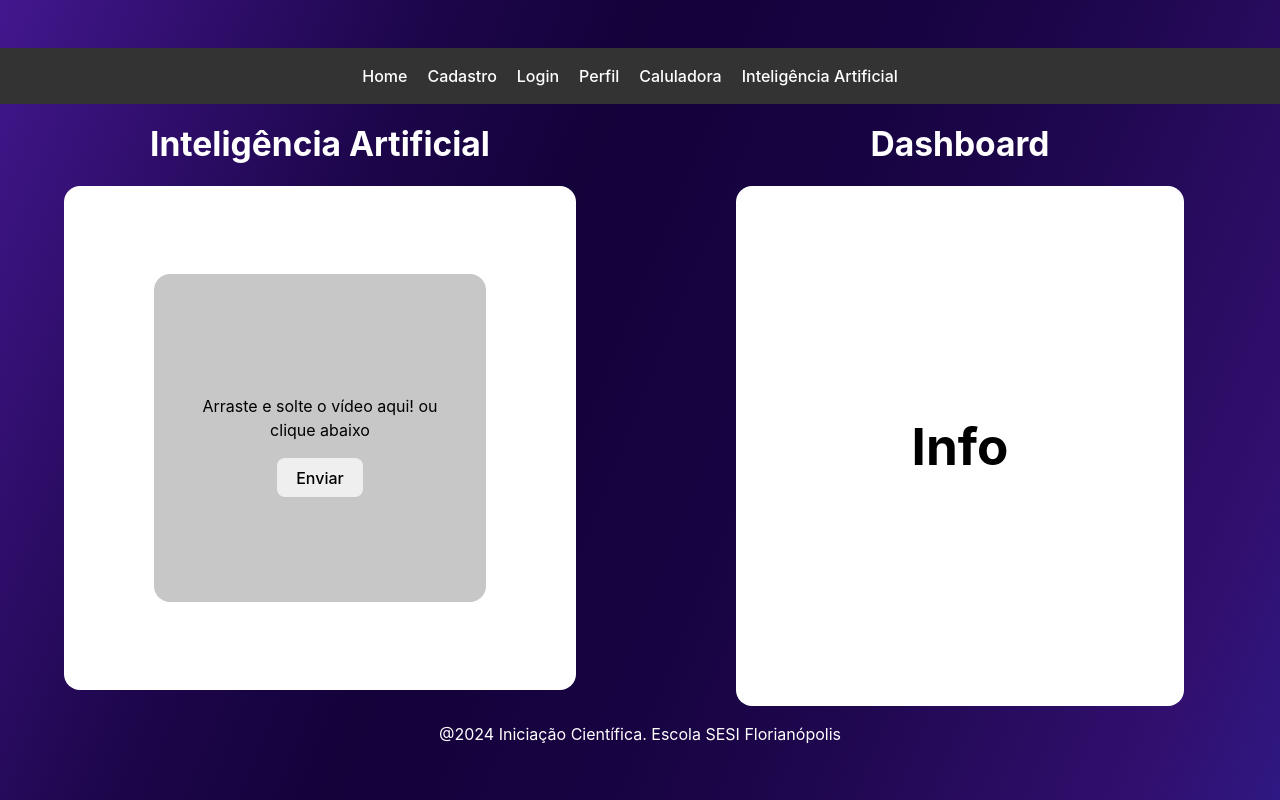
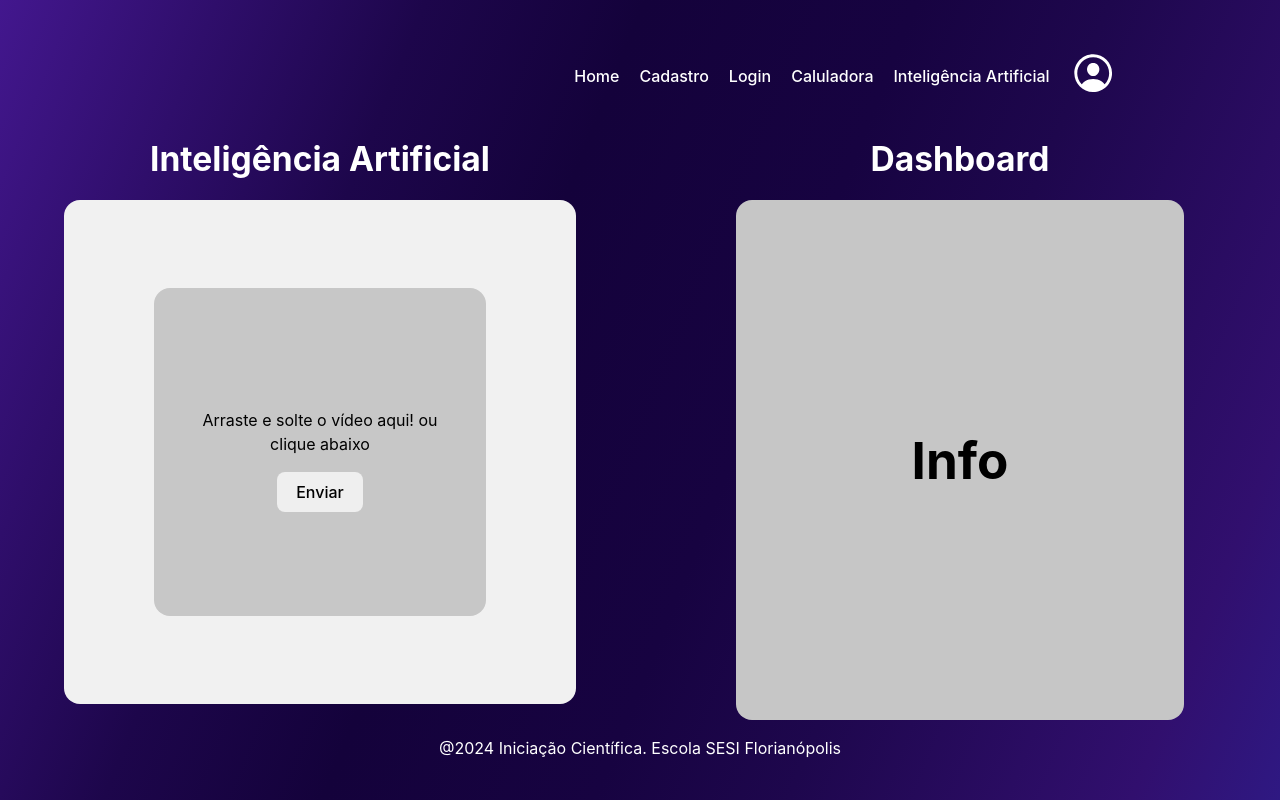
Before and after one commit to PedroZanette/Tela-Cadastro, a React (Vite) app: page /ai in a window 1280 px wide. Built offline with nearby package versions, Linux system fonts and the light colour scheme.

Commit message:
APRESENTATION MODEL

```diff
--- a/src/App.css
+++ b/src/App.css
@@ -1,7 +1,7 @@
 #root {
   max-width: 100vw;
   width: 100%;
-  height: auto;
+  height: 100%;
   margin: 0 0;
   padding: 0rem;
   text-align: center;
@@ -22,44 +22,3 @@ body {
   color: #fff;
   /* overflow: hidden; */
 }
-
-nav{
-  display: flex;
-  justify-content: space-around;
-  align-items: center;
-  padding-top: 1%;
-}
-
-nav {
-  background-color: #333;
-  color: #fff;
-  padding: 1em;
-  text-align: center;
-}
-
-nav ul {
-  list-style: none;
-  margin: 0;
-  padding: 0;
-  display: flex;
-  justify-content: space-between;
-}
-
-nav li {
-  margin-right: 20px;
-}
-
-nav a {
-  color: #fff;
-  text-decoration: none;
-  transition: color 0.2s ease;
-}
-
-nav a:hover {
-  color: #ccc;
-}
-
-nav a.active {
-  color: #fff;
-  border-bottom: 2px solid #fff;
-}
--- a/src/App.jsx
+++ b/src/App.jsx
@@ -9,7 +9,7 @@ import AI from './components/AI/trafficAi';
 import Calculator from './components/Calculator/calculator';
 import Navbar from './components/Navbar/navbar';
 import { Footer } from './components/Footer/footer';
-import { Nav } from 'react-bootstrap';
+import RecPassword from './components/RecPassword/recPassword';
 
 
 /*Eu não aguento mais*/
@@ -24,6 +24,7 @@ function App() {
         <Route path="/perfil" element={<Perfil />} />
         <Route path="/calculator" element={<Calculator />} />
         <Route path="/ai" element={<AI />} />
+        <Route path="/recuperar senha" element={<RecPassword />} />
       </Routes>
       <Footer />
     </BrowserRouter>
--- a/src/components/AI/trafficAi.css
+++ b/src/components/AI/trafficAi.css
@@ -2,7 +2,7 @@
     display: flex;
     flex-direction: space-between;
     width: 100%;
-    height: 100%;
+
 }
 
 .Titulo-Ai{
@@ -29,7 +29,7 @@
 
 /* Aqui é o quadro branco da ia */
 .ai-screen-content {
-    background-color: white;
+    background-color: rgb(241, 241, 241);
     height: 55vh;
     width: 35vw;
     border-radius: 1em;
@@ -69,7 +69,7 @@
 /* Aqui é o quadro da Info */
 .dashbord-info{
     border-radius: 1em;
-    background-color: white;
+    background-color: rgb(198, 198, 198);
     height: 65vh;
     width: 35vw;
     display: flex;
--- a/src/components/Login/login.jsx
+++ b/src/components/Login/login.jsx
@@ -3,7 +3,7 @@ import FotoLogin from "../../assets/foguete.svg";
 import { FcGoogle } from "react-icons/fc";
 import '../../App.css';
 import '../Login/login.css';
-
+import { Link } from 'react-router-dom';
 
 const Login = () => {
 
@@ -22,8 +22,7 @@ const Login = () => {
 
                         <button className="btn-1">Login</button>
                         <button className="btn-2">Cadastrar</button> <br /><br />
-                        <link rel="stylesheet" href="RecPassword" />
-                        <a href="RecPassword">Esqueceu a senha?</a><br /> <br />
+                        <Link to="/recuperar senha">Esqueceu a senha?</Link><br /> <br />
                         <FcGoogle className="google"/>
                     </div>
                 </div>
--- a/src/components/Navbar/navbar.css
+++ b/src/components/Navbar/navbar.css
@@ -0,0 +1,46 @@
+nav{
+    display: flex;
+    justify-content: right;
+    align-items: right;
+    position: right;
+    margin-right: 10%;
+  }
+
+  nav {
+    color: #fff;
+    padding: 1em;
+    text-align: center;
+  }
+
+  nav ul {
+    list-style: none;
+    margin: 0;
+    padding: 0;
+    display: flex;
+    justify-content: space-between;
+    align-items: center;
+  }
+
+  nav li {
+    margin-right: 20px;
+  }
+
+  nav a {
+    color: #fff;
+    text-decoration: none;
+    transition: color 0.2s ease;
+  }
+
+  nav a:hover {
+    color: #ccc;
+  }
+
+  nav a.active {
+    color: #fff;
+    border-bottom: 2px solid #fff;
+  }
+
+  .perfil-icone{
+    font-size: 290%;
+
+  }
--- a/src/components/Navbar/navbar.jsx
+++ b/src/components/Navbar/navbar.jsx
@@ -2,6 +2,7 @@ import React from 'react'
 import '../../App.css';
 import '../Navbar/navbar.css'
 import { Link } from 'react-router-dom';
+import { IoPersonCircleOutline } from "react-icons/io5";
 
 
 
@@ -12,9 +13,11 @@ const NavBarAll = () => {
           <li><Link to="/">Home</Link></li>
           <li><Link to="/cadastro">Cadastro</Link></li>
           <li><Link to="/login">Login</Link></li>
-          <li><Link to="/perfil">Perfil</Link></li>
           <li><Link to="/calculator">Caluladora</Link></li>
           <li><Link to="/ai">Inteligência Artificial</Link></li>
+          <li><Link to="/perfil">
+          <IoPersonCircleOutline className='perfil-icone' />
+          </Link></li>
         </ul>
       </nav>
       );
--- a/src/components/RecPassword/recPassword.jsx
+++ b/src/components/RecPassword/recPassword.jsx
@@ -1,8 +1,8 @@
 import * as React from 'react';
 import FotoLogin from "../../assets/foguete.svg";
-import { FcGoogle } from "react-icons/fc";
 import '../../App.css';
 import '../RecPassword/recPassword.css';
+import { Link } from 'react-router-dom';
 
 
 
@@ -15,15 +15,15 @@ const RecPassword = () => {
                     <img src={FotoLogin} alt="foto-login" className="foto-login" />
                 </div>
                 <div className="cardLogin">
-                    <h1 className="titulo">Recueração de senha</h1>
+                    <h1 className="titulo">Recuperar senha</h1>
                     <div className="card-login">
                         <input type="text" placeholder="Usuário ou Email" /><br /><br />
 
-                        <input type="password" placeholder="Senha" /><br /><br />
-
-                        <button className="btn-1">Login</button>
-                        <button className="btn-2">Cadastrar</button> <br /><br />
-                        <a href="../RecPassword/recpassword">Esqueceu a senha?</a><br /> <br />
+                        <input type="password" placeholder="Nova Senha" /><br /><br />
+                        <Link to={"/login"}>
+                            <button className="btn-1" >Recuperar</button>
+                        </Link> <br /> <br />
+                        <Link to={"/login"}>Voltar</Link><br /> <br />
                     </div>
                 </div>
 
```
